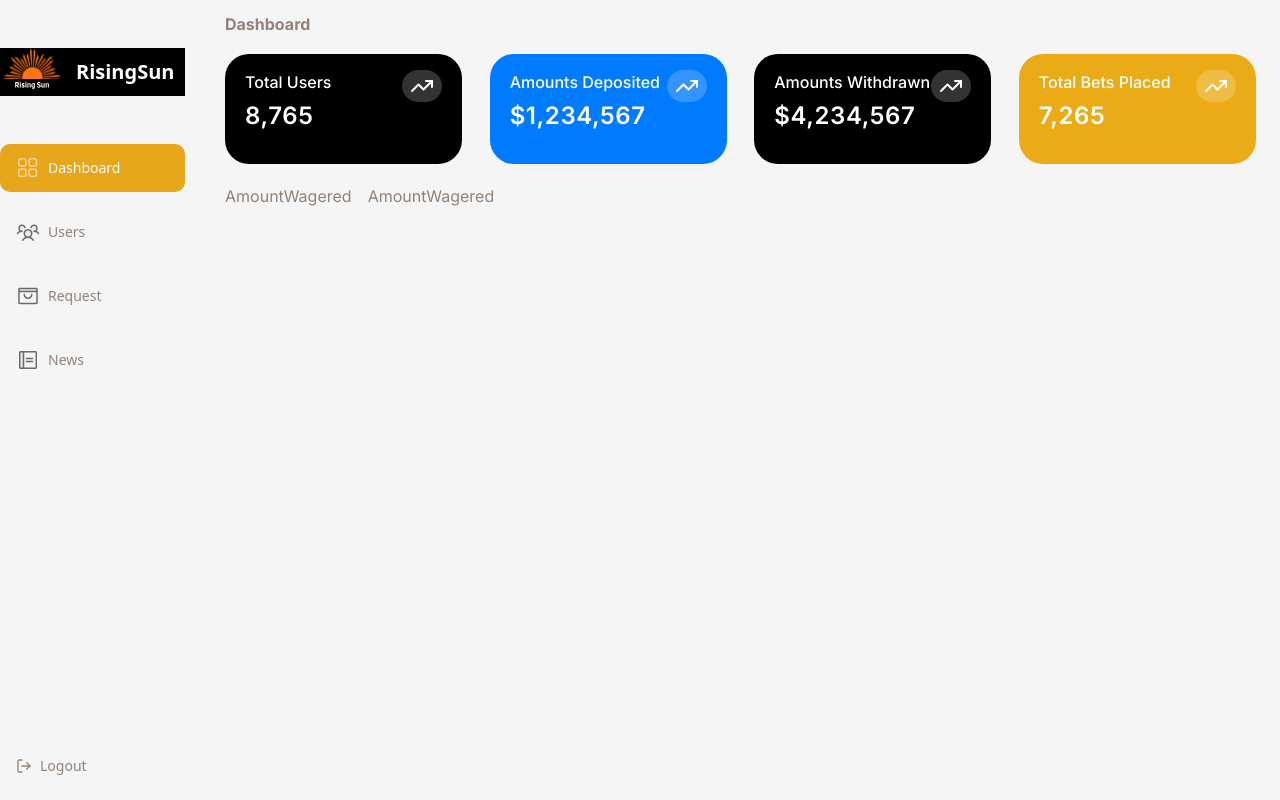
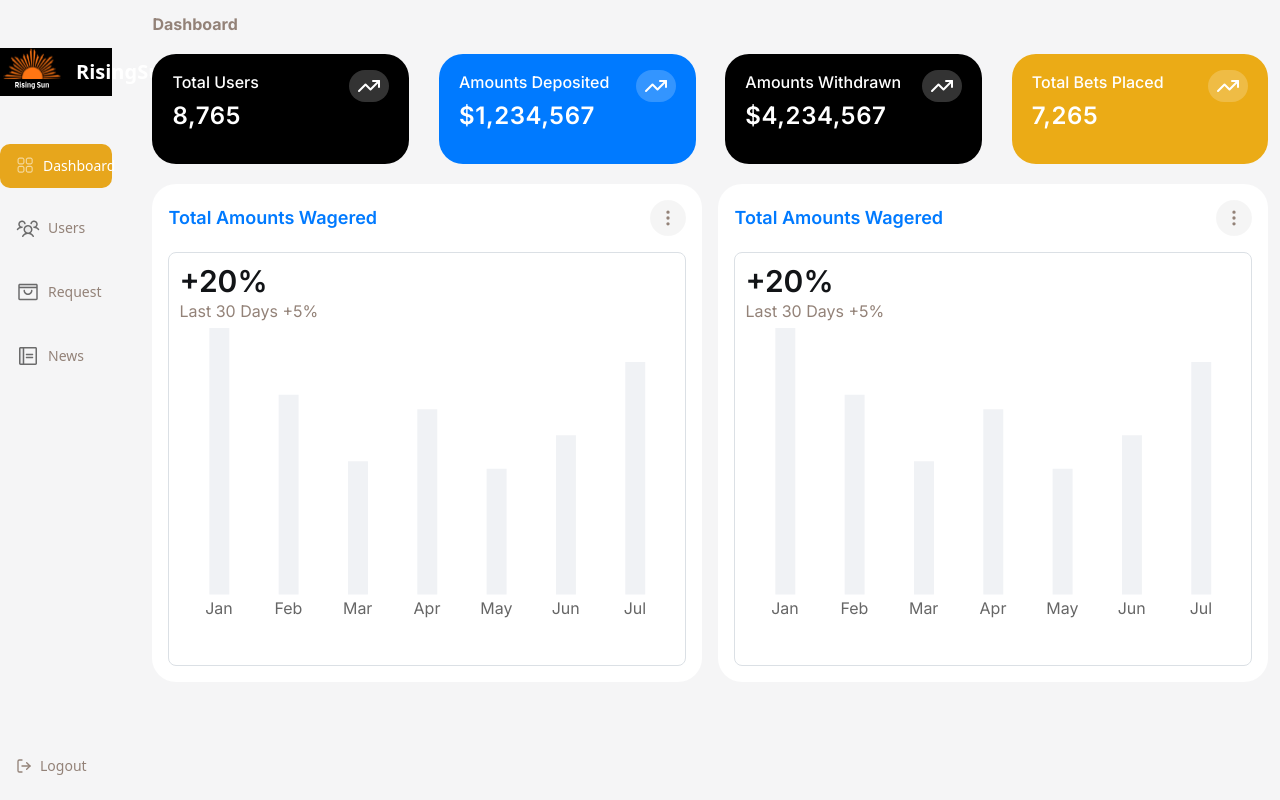
Before and after one commit to Gigs-Dev/rising-sun-admin, a Next.js app: page / in a window 1280 px wide. Built offline with nearby package versions, Linux system fonts and the light colour scheme.

Commit message:
customizing chart component

```diff
--- a/src/app/(dashboard)/page.tsx
+++ b/src/app/(dashboard)/page.tsx
@@ -10,7 +10,7 @@ const DashboardPage = () => {
 
       <WidgetSection/>
 
-      <section className="flex flex-col gap-4 lg:flex-row">
+      <section className="flex flex-col items-center justify-center gap-4 xl:flex-row xl:justify-between">
         <AmountWagered/>
 
         <AmountWagered/>
--- a/src/app/(dashboard)/sections/AmountWagered.tsx
+++ b/src/app/(dashboard)/sections/AmountWagered.tsx
@@ -1,8 +1,28 @@
+import CustomBarChart from '@/components/charts/BarChart';
+import { Flex } from '@/components/general/ui-layout';
+import Typography from '@/components/ui/Typography';
+import { EllipsisVertical } from 'lucide-react';
 import React from 'react'
 
 const AmountWagered = () => {
   return (
-    <div>AmountWagered</div>
+    <div className='bg-[#FFFFFF] h-[400px] md:h-[498px] rounded-3xl w-[340px] md:w-[600px] xl:w-[550px] flex-col-view p-4 gap-4'>
+        <Flex className='justify-between'>
+            <Typography variant='h1' className='text-[#007AFF] text-[18px] font-semibold'>Total Amounts Wagered</Typography>
+
+            <div className="flex bg-[#0000000A] rounded-full p-2">
+                <EllipsisVertical style={{ height: '20px', width: '20px' }}/>
+            </div>
+        </Flex>
+
+        <div className="border rounded-lg border-[#DBE0E5] w-full h-full flex-col-view p-2.5">
+            <Typography variant='h2' className='text-[#121417]'>+20%</Typography>
+
+            <Typography variant='p'>Last 30 Days <span>+5%</span></Typography>
+
+            <CustomBarChart/>
+        </div>
+    </div>
   )
 }
 
--- a/src/components/charts/BarChart.tsx
+++ b/src/components/charts/BarChart.tsx
@@ -1,8 +1,56 @@
-import React from 'react'
+'use client';
 
-const CustomBarChart = () => {
+import { BarChart, Legend, XAxis, YAxis, CartesianGrid, Tooltip, Bar } from 'recharts';
+
+const data = [
+  {
+    name: 'Jan',
+    uv: 4000,
+  },
+  {
+    name: 'Feb',
+    uv: 3000,
+  },
+  {
+    name: 'Mar',
+    uv: 2000,
+  },
+  {
+    name: 'Apr',
+    uv: 2780,
+  },
+  {
+    name: 'May',
+    uv: 1890,
+  },
+  {
+    name: 'Jun',
+    uv: 2390,
+  },
+  {
+    name: 'Jul',
+    uv: 3490,
+  },
+];
+
+
+const CustomBarChart = ({ isAnimationActive = true }) => {
   return (
-    <div>BarChart</div>
+    <div>
+        <BarChart  style={{ width: '100%', maxWidth: '600px', maxHeight: '70vh', aspectRatio: 1.618 }} responsive data={data}>
+            <CartesianGrid stroke="transparent"  />
+            <XAxis
+                dataKey="name"
+                axisLine={false}
+                tickLine={false} />
+
+            <Bar dataKey="uv"
+                fill="#F0F2F5"
+                isAnimationActive={isAnimationActive}
+                barSize={20}
+            />
+        </BarChart>
+    </div>
   )
 }
 
--- a/src/components/charts/LineChart.tsx
+++ b/src/components/charts/LineChart.tsx
@@ -1,59 +1,10 @@
-import React from 'react'
-
-import { BarChart, Legend, XAxis, YAxis, CartesianGrid, Tooltip, Bar } from 'recharts';
-
-const data = [
-  {
-    name: 'Page A',
-    uv: 4000,
-    pv: 2400,
-  },
-  {
-    name: 'Page B',
-    uv: 3000,
-    pv: 1398,
-  },
-  {
-    name: 'Page C',
-    uv: 2000,
-    pv: 9800,
-  },
-  {
-    name: 'Page D',
-    uv: 2780,
-    pv: 3908,
-  },
-  {
-    name: 'Page E',
-    uv: 1890,
-    pv: 4800,
-  },
-  {
-    name: 'Page F',
-    uv: 2390,
-    pv: 3800,
-  },
-  {
-    name: 'Page G',
-    uv: 3490,
-    pv: 4300,
-  },
-];
 
 
 
-const CustomLineChart = ({ isAnimationActive = true }) => {
+const CustomLineChart = () => {
   return (
     <div className=''>
-        <BarChart style={{ width: '100%', maxWidth: '700px', maxHeight: '70vh', aspectRatio: 1.618 }} responsive data={data}>
-            <CartesianGrid strokeDasharray="3 3" />
-            <XAxis dataKey="name" />
-            <YAxis width="auto" />
-            <Tooltip />
-            <Legend />
-            <Bar dataKey="pv" fill="#8884d8" isAnimationActive={isAnimationActive} />
-            <Bar dataKey="uv" fill="#82ca9d" isAnimationActive={isAnimationActive} />
-        </BarChart>
+
     </div>
   )
 }
```
